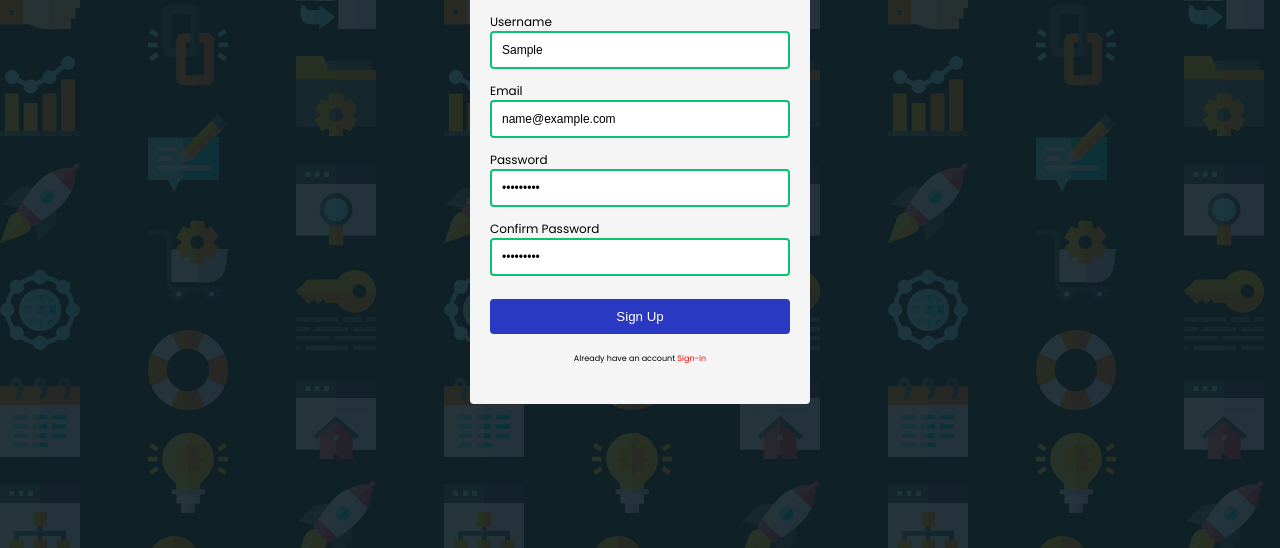
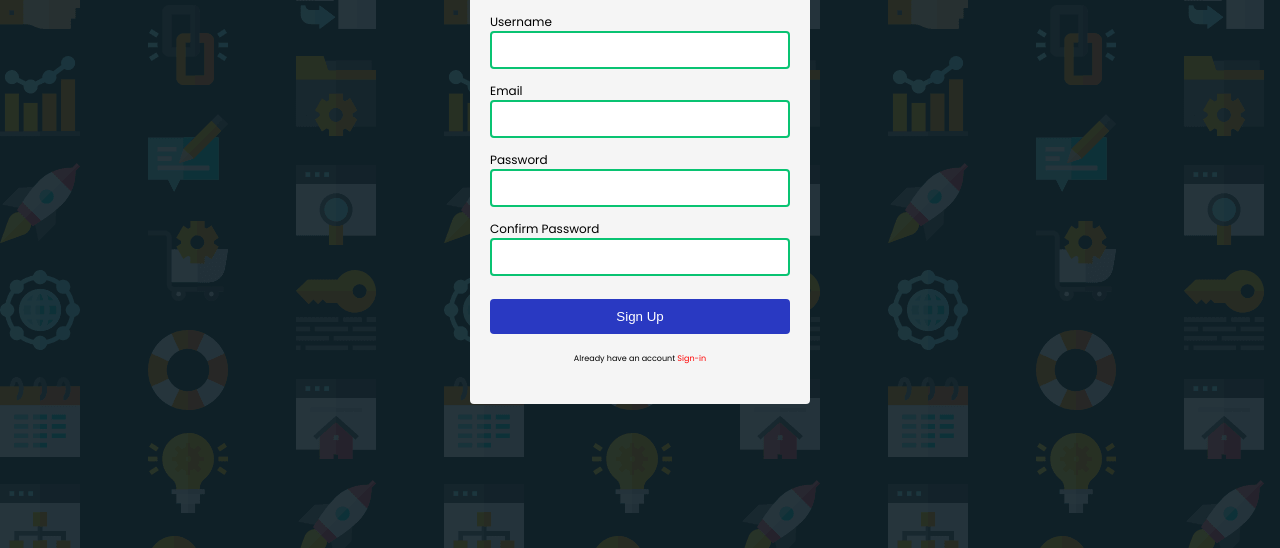
Before and after one commit to rhose1234/signup-form, a plain HTML site: page form validation/index.html in a window 1280 px wide. Both pictures are taken after typing "Sample", "name@example.com", "Sample123", "Sample123" into the empty fields and a click on the button "Sign Up". Shown: the part 252-800 px from the top of the page. Drawn offline with nearby package versions, Linux system fonts and the light colour scheme; files that its build step writes are made by us from their sources; no server answers.

Commit message:
Add files via upload

```diff
--- a/form validation/index.html
+++ b/form validation/index.html
@@ -44,4 +44,5 @@
         </form>
     </div>
 </body>
+<script src="https://unpkg.com/@supabase/supabase-js"></script>
 </html>
--- a/form validation/index.js
+++ b/form validation/index.js
@@ -1,4 +1,37 @@
-const form = document.getElementById('form');
+const { createClient } = supabase
+supabase = createClient('https://dbefdzgivpenpawzwxit.supabase.co', 'eyJhbGciOiJIUzI1NiIsInR5cCI6IkpXVCJ9.eyJpc3MiOiJzdXBhYmFzZSIsInJlZiI6ImRiZWZkemdpdnBlbnBhd3p3eGl0Iiwicm9sZSI6ImFub24iLCJpYXQiOjE2NTgxNDI1NjMsImV4cCI6MTk3MzcxODU2M30.BZjVfBkB-V4sGzbtnK0tqJgDvorpr0B7TAwidXpscyI')
+
+const form = document.querySelector('#form')
+form.addEventListener('submit', async (event) => {
+    event.preventDefault()
+
+    const formInputs = form.querySelectorAll('input')
+
+    let submission ={}
+    formInputs.forEach(element => {
+        const { value, name } =element
+        if(value){
+            submission[name] = value
+        }
+    })
+   const{ error } = await supabase.from('entries').insert([submission], {returning: 'minimal'})
+
+   if(error){
+       alert('There was an error please try again')
+   }
+   else{
+       alert('Thank you for signing up you may sign-in')
+   }
+
+   formInputs.forEach(element => element.value = '')
+} )
+
+
+
+/*form validation */
+
+
+
 const username = document.getElementById('username');
 const email = document.getElementById('email');
 const password = document.getElementById('password');
```
